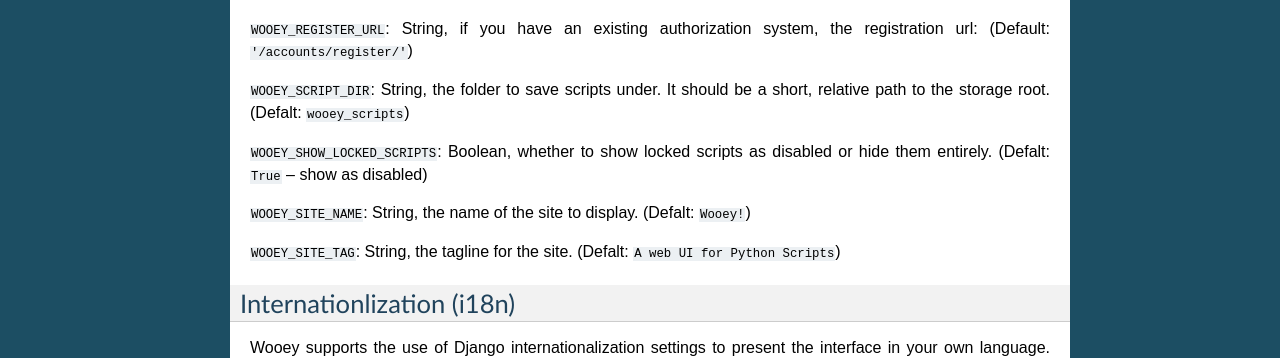
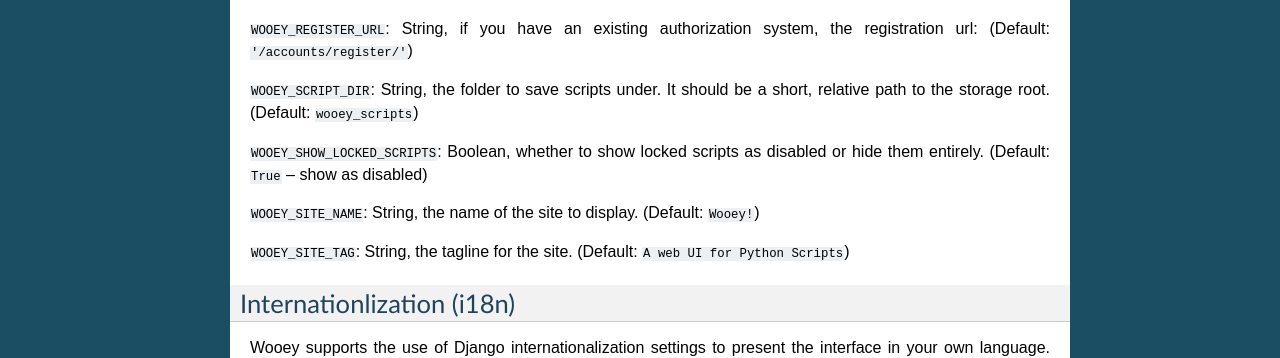
Before and after one commit to wooey/Wooey, a Sphinx documentation site: the page built from docs/configuration.rst, in a window 1280 px wide. Shown: the part 690-1048 px from the top of the page. Built offline with Sphinx 7.4.7, drawn with Linux system fonts in a browser that asks for light colours; pages that are not in the unit, such as notebooks, are missing from menus.

Commit message:
Fix Defalt typo -> Default (#357)

```diff
--- a/docs/configuration.rst
+++ b/docs/configuration.rst
@@ -46,15 +46,15 @@
 system, the registration url: (Default: ``'/accounts/register/'``)
 
 :code:`WOOEY_SCRIPT_DIR`: String, the folder to save scripts under. It should
-be a short, relative path to the storage root. (Defalt: ``wooey_scripts``)
+be a short, relative path to the storage root. (Default: ``wooey_scripts``)
 
 :code:`WOOEY_SHOW_LOCKED_SCRIPTS`: Boolean, whether to show locked
-scripts as disabled or hide them entirely. (Defalt: ``True`` -- show as
+scripts as disabled or hide them entirely. (Default: ``True`` -- show as
 disabled)
 
-:code:`WOOEY_SITE_NAME`: String, the name of the site to display. (Defalt: ``Wooey!``)
+:code:`WOOEY_SITE_NAME`: String, the name of the site to display. (Default: ``Wooey!``)
 
-:code:`WOOEY_SITE_TAG`: String, the tagline for the site. (Defalt: ``A web UI for Python Scripts``)
+:code:`WOOEY_SITE_TAG`: String, the tagline for the site. (Default: ``A web UI for Python Scripts``)
 
 
 Internationlization (i18n)
```
